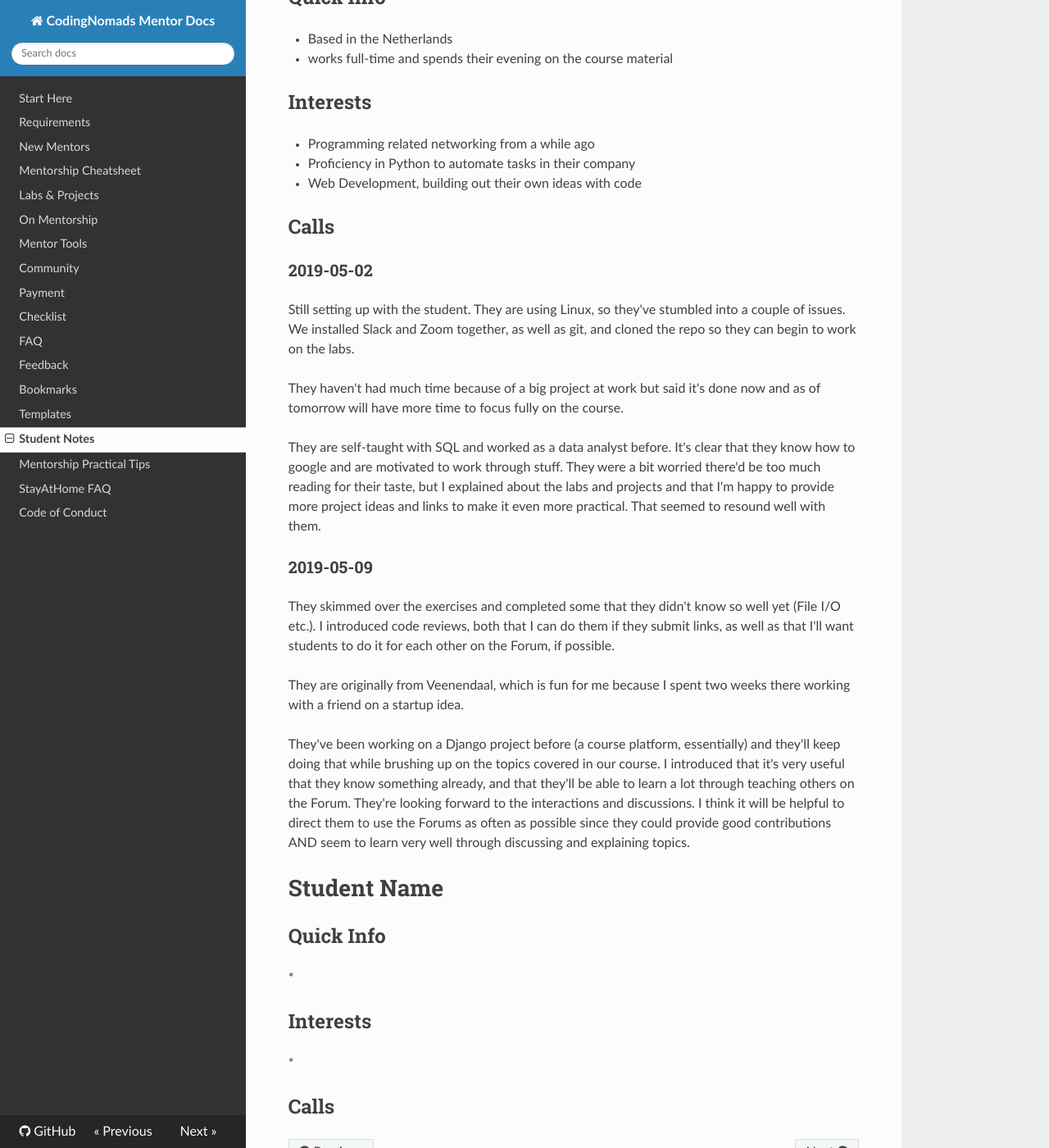
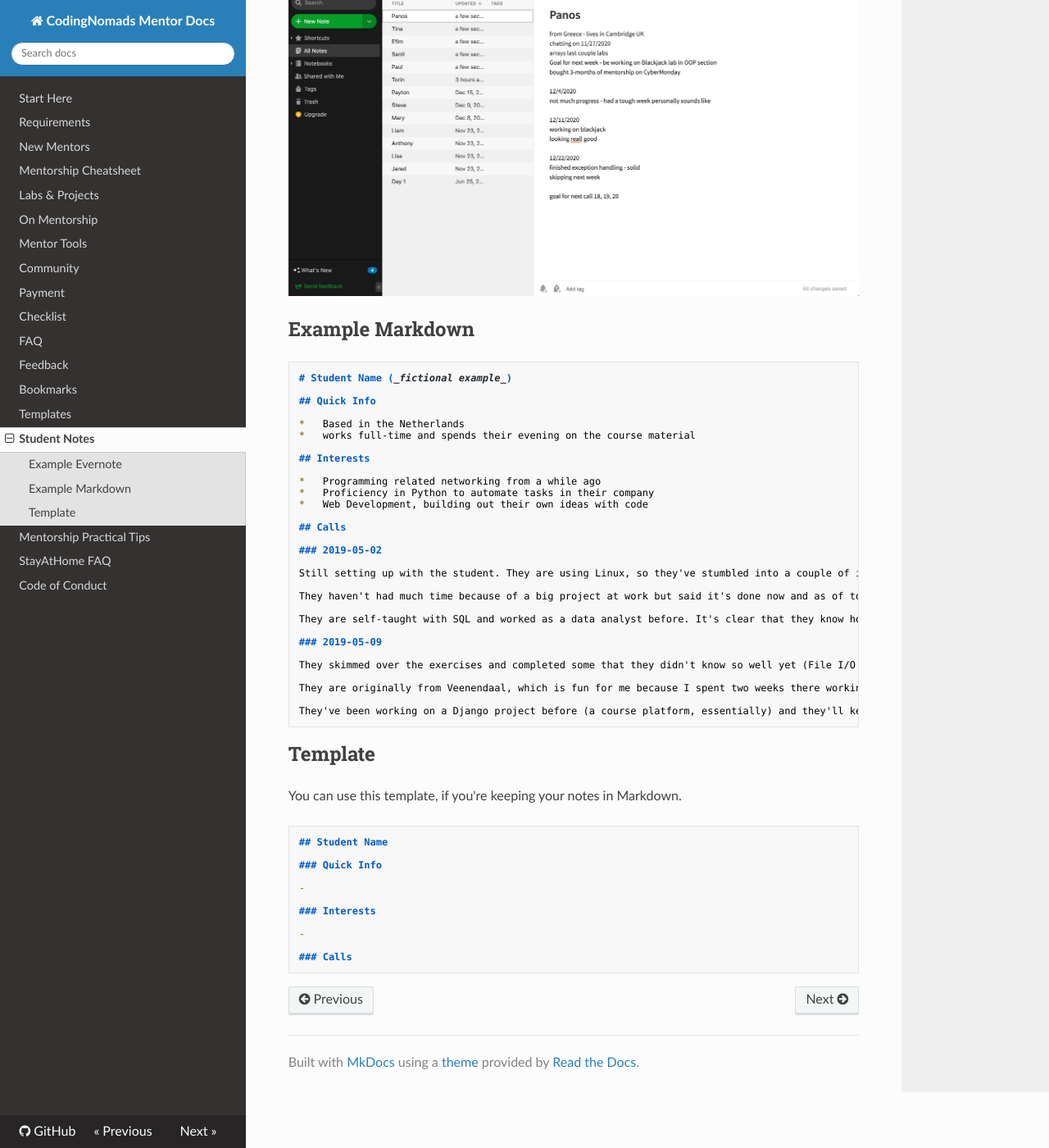
Before and after one commit to CodingNomads/mentor-docs, an MkDocs documentation site: the page built from docs/13_student_notes.md, in a window 1280 px wide and 1400 px high, scrolled down 649 px. Shown: the whole window at 82% size. Built offline with MkDocs 1.6.1, drawn with Linux system fonts in a browser that asks for light colours; nearby versions of some CDN libraries; some of the changed text lies outside the part shown.

Commit message:
Update note tips

````diff
--- a/docs/13_student_notes.md
+++ b/docs/13_student_notes.md
@@ -1,9 +1,23 @@
-# Student Info/Notes
+# Student Info And Notes
 
 Keeping track of things discussed with students during individual calls, as well as their background and ambitions, to know how to help them progress the best towards their aims.
 
-[TOC]
+Use any note-taking app that you like and that you're familiar with. Some examples of apps that our mentors like are:
 
+- [Obsidian](https://obsidian.md/)
+- [Evernote](https://evernote.com/)
+- [Google Docs](https://docs.google.com/)
+- [Microsoft OneNote](https://www.microsoft.com/de-at/microsoft-365/onenote/digital-note-taking-app)
+
+Here are some examples of what these notes could look like. You don't need to write so much and it's enough to keep track using keywords if that works well for you. Everyone has their own style. Use whatever works best for you to stay on top of your students progress and their aims.
+
+## Example Evernote
+
+![Student notes in Evernote app](images/evernote-notes.png)
+
+## Example Markdown
+
+```md
 # Student Name (_fictional example_)
 
 ## Quick Info
@@ -34,15 +48,22 @@
 They are originally from Veenendaal, which is fun for me because I spent two weeks there working with a friend on a startup idea.
 
 They've been working on a Django project before (a course platform, essentially) and they'll keep doing that while brushing up on the topics covered in our course. I introduced that it's very useful that they know something already, and that they'll be able to learn a lot through teaching others on the Forum. They're looking forward to the interactions and discussions. I think it will be helpful to direct them to use the Forums as often as possible since they could provide good contributions AND seem to learn very well through discussing and explaining topics.
+```
 
-# Student Name
+## Template
 
-## Quick Info
+You can use this template, if you're keeping your notes in Markdown.
 
-*
+```md
+## Student Name
 
-## Interests
+### Quick Info
 
-*
+-
 
-## Calls
+### Interests
+
+-
+
+### Calls
+```
````
Also changed, not shown: docs/images/evernote-notes.png (added).
